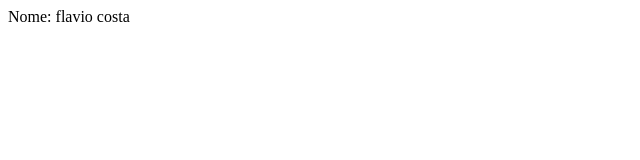
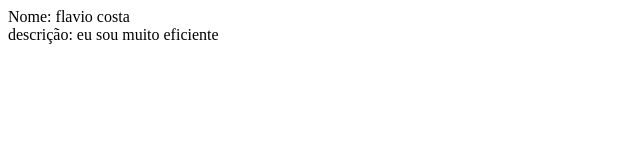
Before and after one commit to rafaelOjorge/git_exemplo, a plain HTML site: page index.html in a window 1280 px wide. Shown: the whole page, without its empty margins (0-640 px from the left). Drawn offline with Linux system fonts and the light colour scheme.

Commit message:
adicionado a descrição do cliente no arquivo index.html

```diff
--- a/index.html
+++ b/index.html
@@ -6,5 +6,7 @@
 </head>
 <body>
   Nome: flavio costa
+  <br/>
+  descrição: eu sou muito eficiente
 </body>
 </html>
```
